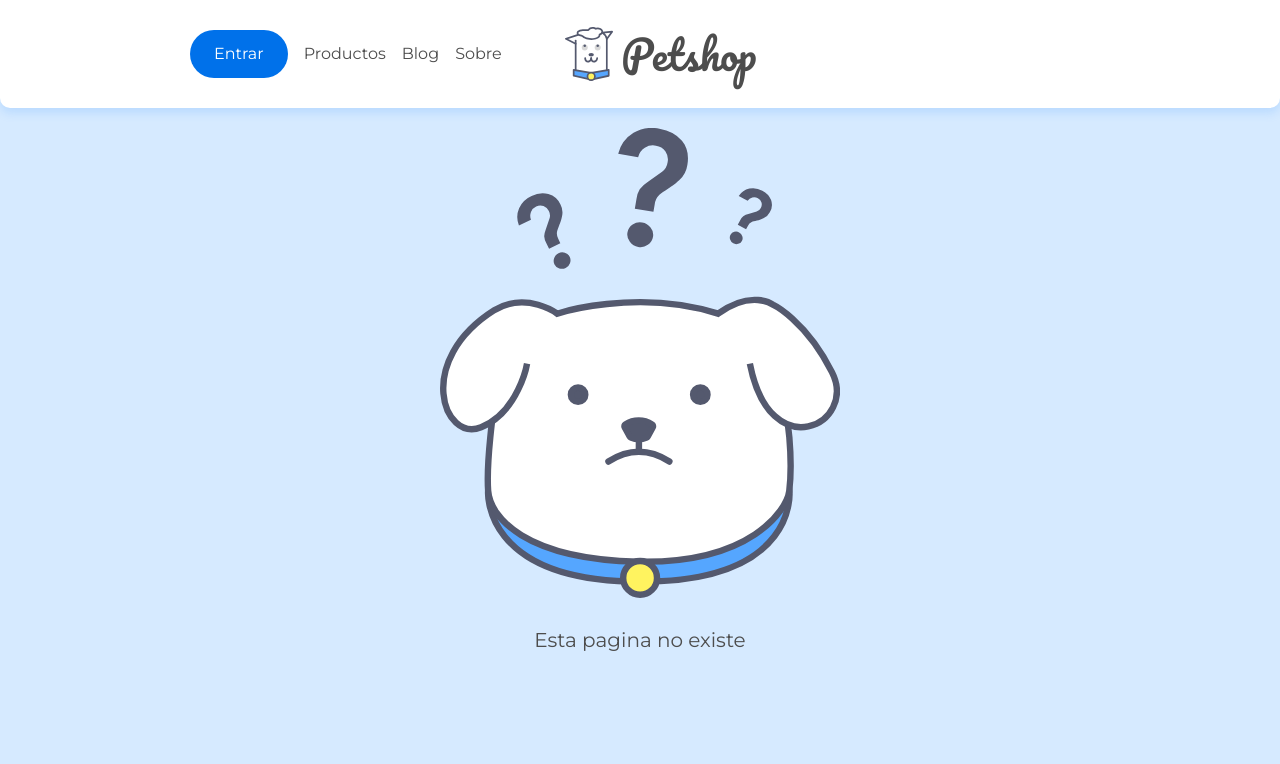
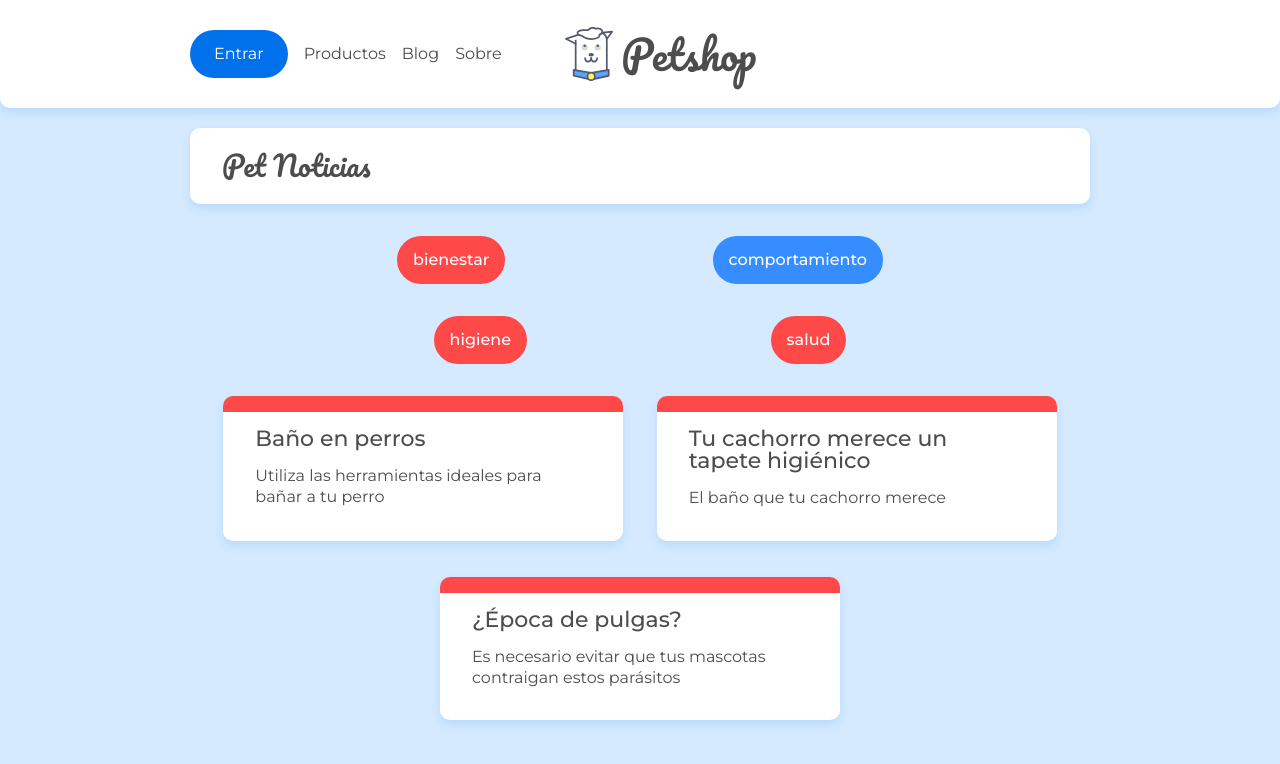
Before and after one commit to magoMercurio/react-router-aprendiendo, a React (Create React App) app: page /categoria/bienestar in a window 1280 px wide. Shown: the top 764 px of the page. Built offline with nearby package versions, Linux system fonts and the light colour scheme; data requests are answered from the project's data file.

Commit message:
add subcategories

```diff
--- a/src/App.js
+++ b/src/App.js
@@ -4,8 +4,9 @@
 import Home from './pages/Home.jsx'
 import Sobre from './pages/Sobre.jsx'
 import Page404 from "./pages/page404";
-import Header from './component/Header';
+import Header from './components/Header';
 import Post from './pages/Post';
+import Categoria from './pages/Categoria';
 
 function App() {
 
@@ -22,8 +23,12 @@
           element={<Sobre/>}
         />
         <Route
-        path='/posts/:id'
-        element={<Post/>}
+          path='/posts/:id'
+          element={<Post/>}
+        />
+        <Route
+          path='/categoria/:id/*'
+          element={<Categoria />}
         />
         <Route
           path='*'
--- /dev/null
+++ b/src/components/ListCategories.jsx
@@ -0,0 +1,29 @@
+import { useState, useEffect } from 'react'
+import { Link } from "react-router-dom"
+import { buscar } from "../api/api";
+import "../assets/css/blog.css"
+
+const ListCategories = () => {
+
+    const [categories, setCategories] = useState([]);
+
+    useEffect(() => {
+        buscar(`/categorias`, setCategories)
+    }, [])
+
+    return (
+        <ul className="category-list container flex">
+            {
+                categories.map(category => (
+                    <Link to={`/categoria/${category.id}`} key={category.id}>
+                        <li className={`category-list__category category-list__category--${category.id}`}>
+                            {category.nombre}
+                        </li>
+                    </Link>
+                ))
+            }
+        </ul>
+    )
+}
+
+export default ListCategories;
--- a/src/component/ListPost.jsx
+++ b/src/components/ListPosts.jsx
@@ -2,8 +2,6 @@
 import { useState, useEffect } from "react"
 import { buscar } from '../api/api'
 import { Link } from "react-router-dom";
-
-
 
 const ListPosts = ({ url }) => {
   const [posts, setPosts] = useState([])
--- /dev/null
+++ b/src/pages/Categoria.jsx
@@ -0,0 +1,49 @@
+import { useState, useEffect } from 'react'
+import "../assets/css/blog.css"
+import { buscar } from '../api/api'
+import ListCategories from '../components/ListCategories'
+import ListPosts from '../components/ListPosts'
+import SubCategoria from './SubCategoria'
+import { useParams, Routes, Route, Link, useResolvedPath } from 'react-router-dom'
+
+const Categoria = () => {
+  const [subcategorias, setSubcategorias] = useState([])
+  const { id } = useParams()
+
+  const url = useResolvedPath("").pathname
+
+
+  useEffect(() => {
+    buscar(`/categorias?id=${id}`, (response) => {
+      setSubcategorias(response[0].subcategorias)
+    })
+  }, [id])
+
+
+  return (
+    <>
+      <div className='container'>
+        <h2 className='title-page'>Pet Noticias</h2>
+      </div>
+      <ListCategories />
+      <ul className='category-list container flex'>
+      {
+        subcategorias.map(subcategoria => (
+          <li className={`category-list__category category-list__category--${id}`} key={subcategoria}>
+            <Link to={`${url}/${subcategoria}`}>
+              {subcategoria}
+            </Link>
+          </li>
+        ))
+      }
+      </ul>
+      <Routes>
+        <Route path='/' element={<ListPosts url={`/posts?categoria=${id}`} />} />
+        <Route path='/:subcategoria' element={<SubCategoria />} />
+      </Routes>
+
+    </>
+  )
+}
+
+export default Categoria
--- a/src/pages/Home.jsx
+++ b/src/pages/Home.jsx
@@ -1,4 +1,5 @@
-import ListPosts from "../component/ListPost"
+import ListCategories from "../components/ListCategories"
+import ListPosts from "../components/ListPosts"
 
 const Home = () => {
 
@@ -7,6 +8,7 @@
       <div className="container">
         <h2 className="title-page">Pet noticias</h2>
       </div>
+      <ListCategories />
       <ListPosts url={'/posts'} />
     </main>
   )
--- a/src/pages/Post.jsx
+++ b/src/pages/Post.jsx
@@ -16,6 +16,7 @@
     .catch(() => {
       navigate('/not-found')
     })
+  // eslint-disable-next-line react-hooks/exhaustive-deps
   }, [id])
 
   return (
--- /dev/null
+++ b/src/pages/SubCategoria.jsx
@@ -0,0 +1,11 @@
+import { useParams } from "react-router-dom"
+import ListPosts from "../components/ListPosts"
+
+const SubCategoria = () => {
+    const { subcategoria } = useParams()
+    return (
+        <ListPosts url={`/posts?subcategoria=${subcategoria}`} />
+    )
+}
+
+export default SubCategoria
```
Also changed, not shown: src/components/Header.jsx (renamed from src/component/Header.jsx).
